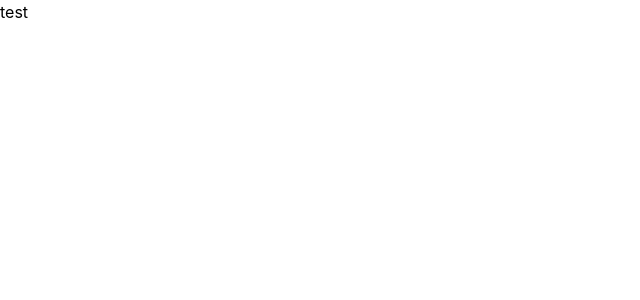
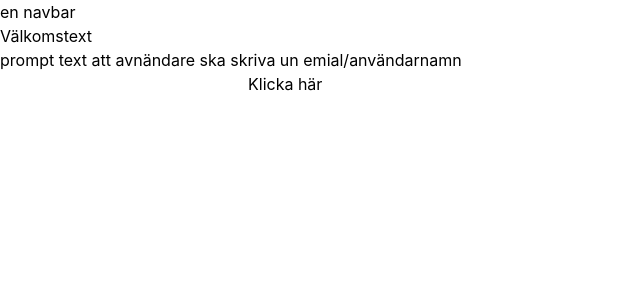
Before and after one commit to InnaKuljanac/project-react-api, a React (Vite) app: page / in a window 1280 px wide. Shown: the top 300 px of the page, without its empty margins (0-640 px from the left). Built offline with nearby package versions, Linux system fonts and the light colour scheme.

Commit message:
started building landing page + added restraints for api

```diff
--- /dev/null
+++ b/src/components/Navbar.tsx
@@ -0,0 +1,9 @@
+const Navbar = () => {
+  return (
+    <>
+      <p>en navbar</p>
+    </>
+  )
+}
+
+export default Navbar
--- /dev/null
+++ b/src/components/UserButton.tsx
@@ -0,0 +1,8 @@
+const UserButton = () => {
+  return (
+    <>
+      <button> Klicka här</button>
+    </>
+  )
+}
+export default UserButton
--- /dev/null
+++ b/src/components/UserInputfield.tsx
@@ -0,0 +1,9 @@
+const UserInputfield = () => {
+  return (
+    <>
+      <input type="text" />
+    </>
+  )
+}
+
+export default UserInputfield
--- a/src/main.tsx
+++ b/src/main.tsx
@@ -4,7 +4,17 @@ import "./index.css"
 import App from "./App.tsx"
 import { QueryClient, QueryClientProvider } from "@tanstack/react-query"
 
-const queryClient = new QueryClient()
+const queryClient = new QueryClient({
+  defaultOptions: {
+    queries: {
+      //regler för att begränsa antalet anrop till apiet
+
+      staleTime: 1000 * 60 * 5, //Hämtad data anses färsk i 5 min för att undvika återhämtning varje gång den laddas
+      refetchOnWindowFocus: false, //om användaren byter flik och sedan tbx så göra inte ett nytt anrop automatiskt
+      retry: 1, // gör bara ett extra förösk vid misslyckat anrop
+    },
+  },
+})
 
 createRoot(document.getElementById("root")!).render(
   <StrictMode>
--- a/src/pages/LandingPage.tsx
+++ b/src/pages/LandingPage.tsx
@@ -1,7 +1,18 @@
+import Navbar from "../components/Navbar"
+import UserButton from "../components/UserButton"
+import UserInputfield from "../components/UserInputfield"
+
 const LandingPage = () => {
   return (
     <>
-      <h1>test</h1>
+      <Navbar />
+
+      <section>
+        <h1>Välkomstext</h1>
+        <p>prompt text att avnändare ska skriva un emial/användarnamn</p>
+        <UserInputfield />
+        <UserButton />
+      </section>
     </>
   )
 }
```
